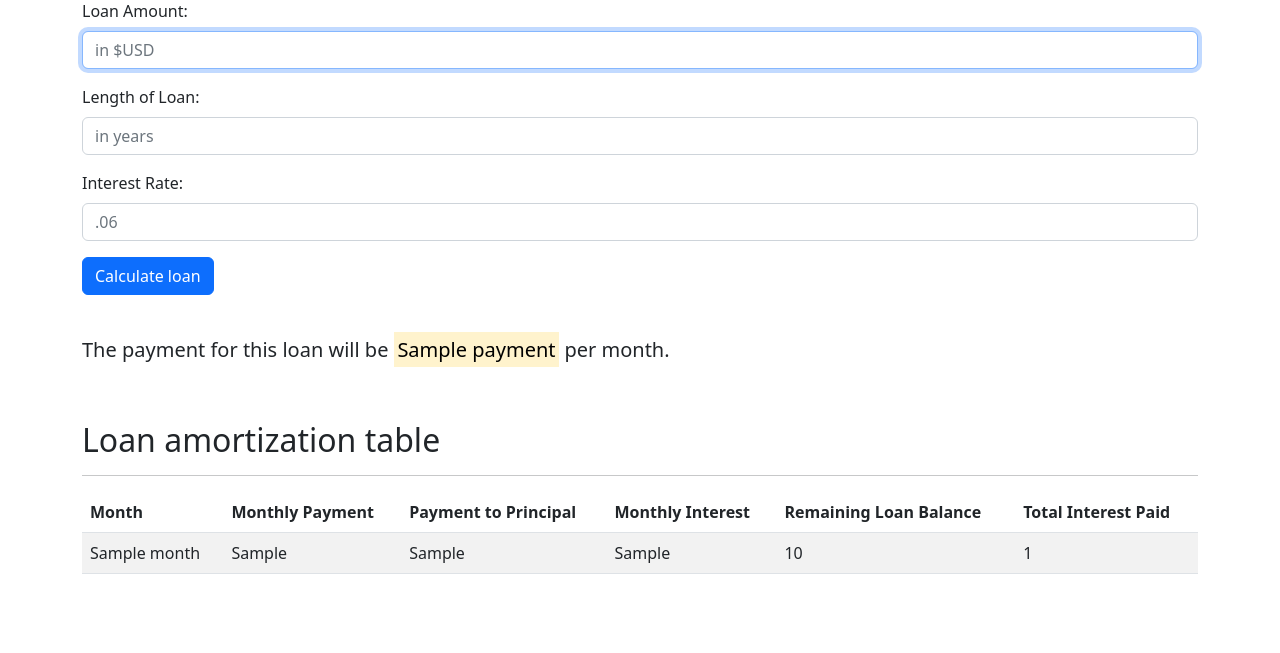
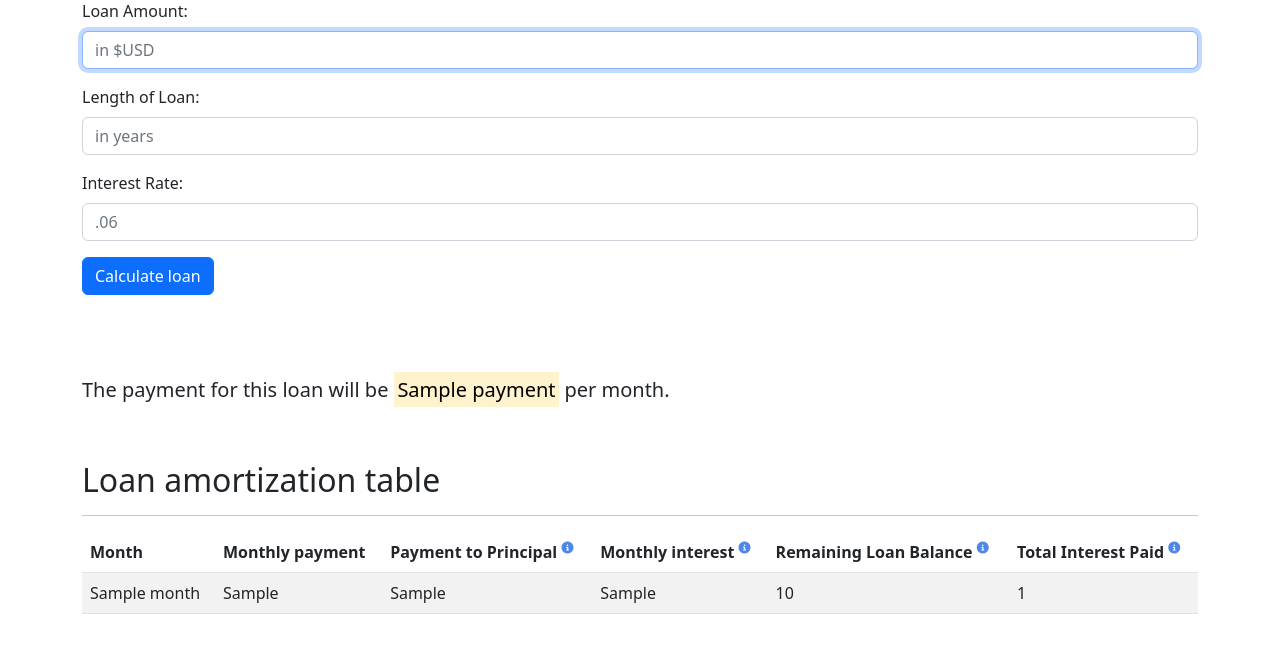
Before and after one commit to odin-mcdonald/loan-calculator, a Flask app: template templates/index.html in a window 1280 px wide. Shown: the part 82-735 px from the top of the page. Run offline with Flask 2, Linux system fonts and the light colour scheme; the template is opened without the code that fills it: most values are stand-ins (such as "Sample title", 1, 10 or a date in 2020); some libraries are stand-ins or nearby versions.

Commit message:
sticky table headers and information tooltips

```diff
--- a/static/css/custom.css
+++ b/static/css/custom.css
@@ -4,3 +4,7 @@ th.sticky {
   position: sticky;
   top: 0; /* Don't forget this, required for the stickiness */
 }
+
+.fa-color {
+  color: #4f87e8;
+}
--- a/templates/base.html
+++ b/templates/base.html
@@ -14,6 +14,23 @@
       integrity="sha384-rbsA2VBKQhggwzxH7pPCaAqO46MgnOM80zW1RWuH61DGLwZJEdK2Kadq2F9CUG65"
       crossorigin="anonymous"
     />
+    <!--Popper.min.js and bootstrap.min.js are needed for functionality such as modals and alerts-->
+    <script
+      src="https://cdn.jsdelivr.net/npm/@popperjs/core@2.11.6/dist/umd/popper.min.js"
+      integrity="sha384-oBqDVmMz9ATKxIep9tiCxS/Z9fNfEXiDAYTujMAeBAsjFuCZSmKbSSUnQlmh/jp3"
+      crossorigin="anonymous"
+    ></script>
+    <script
+      src="https://cdn.jsdelivr.net/npm/bootstrap@5.2.3/dist/js/bootstrap.min.js"
+      integrity="sha384-cuYeSxntonz0PPNlHhBs68uyIAVpIIOZZ5JqeqvYYIcEL727kskC66kF92t6Xl2V"
+      crossorigin="anonymous"
+    ></script>
+    <!-- Font Awesome kit -->
+    <script
+      src="https://kit.fontawesome.com/2c695035ff.js"
+      crossorigin="anonymous"
+    ></script>
+    <!-- Custom CSS -->
     <link
       rel="stylesheet"
       href="{{ url_for('static', filename='css/custom.css') }}"
--- a/templates/index.html
+++ b/templates/index.html
@@ -1,9 +1,5 @@
 {% extends 'base.html' %} {% block title %} Simple Loan Calculator {% endblock
 %} {% block body %}
-<script
-  src="https://kit.fontawesome.com/2c695035ff.js"
-  crossorigin="anonymous"
-></script>
 <main>
   <h1>Simple Loan Calculator</h1>
   <hr />
@@ -62,6 +58,8 @@
 
   <p>&nbsp;</p>
 
+  <p>&nbsp;</p>
+
   {% if payment %}
   <p class="lead">
     The payment for this loan will be
@@ -74,13 +72,46 @@
     <thead>
       <tr>
         <th class="sticky">Month</th>
-        <th class="sticky">Monthly Payment</th>
-        <th class="sticky">Payment to Principal</th>
-        <th class="sticky">Monthly Interest</th>
-        <th class="sticky">Remaining Loan Balance</th>
-        <th class="sticky">Total Interest Paid</th>
+        <th class="sticky">Monthly payment</th>
+        <th class="sticky">
+          Payment to Principal
+          <a
+            href=""
+            data-bs-toggle="tooltip"
+            data-bs-title="Portion of this monthly payment used to pay down the loan balance."
+            ><sup><i class="fa-solid fa-circle-info fa-color"></i></sup
+          ></a>
+        </th>
+        <th class="sticky">
+          Monthly interest
+          <a
+            href=""
+            data-bs-toggle="tooltip"
+            data-bs-title="Portion of this monthly payment that is used for interest."
+            ><sup><i class="fa-solid fa-circle-info fa-color"></i></sup
+          ></a>
+        </th>
+        <th class="sticky">
+          Remaining Loan Balance
+          <a
+            href=""
+            data-bs-toggle="tooltip"
+            data-bs-title="Amount of loan principal remaining after this monthly payment."
+            ><sup><i class="fa-solid fa-circle-info fa-color"></i></sup
+          ></a>
+        </th>
+        <th class="sticky">
+          Total Interest Paid
+          <a
+            href=""
+            data-bs-toggle="tooltip"
+            data-bs-title="Cumulative amount of interest paid after this month."
+            ><sup><i class="fa-solid fa-circle-info fa-color"></i></sup
+          ></a>
+        </th>
       </tr>
     </thead>
+
     <tbody>
       {% for row in amortization %}
       <tr>
@@ -97,5 +128,12 @@
   </table>
   {% endif %}
 </main>
-
+<script>
+  const tooltipTriggerList = document.querySelectorAll(
+    '[data-bs-toggle="tooltip"]'
+  );
+  const tooltipList = [...tooltipTriggerList].map(
+    (tooltipTriggerEl) => new bootstrap.Tooltip(tooltipTriggerEl)
+  );
+</script>
 {% endblock %}
```
